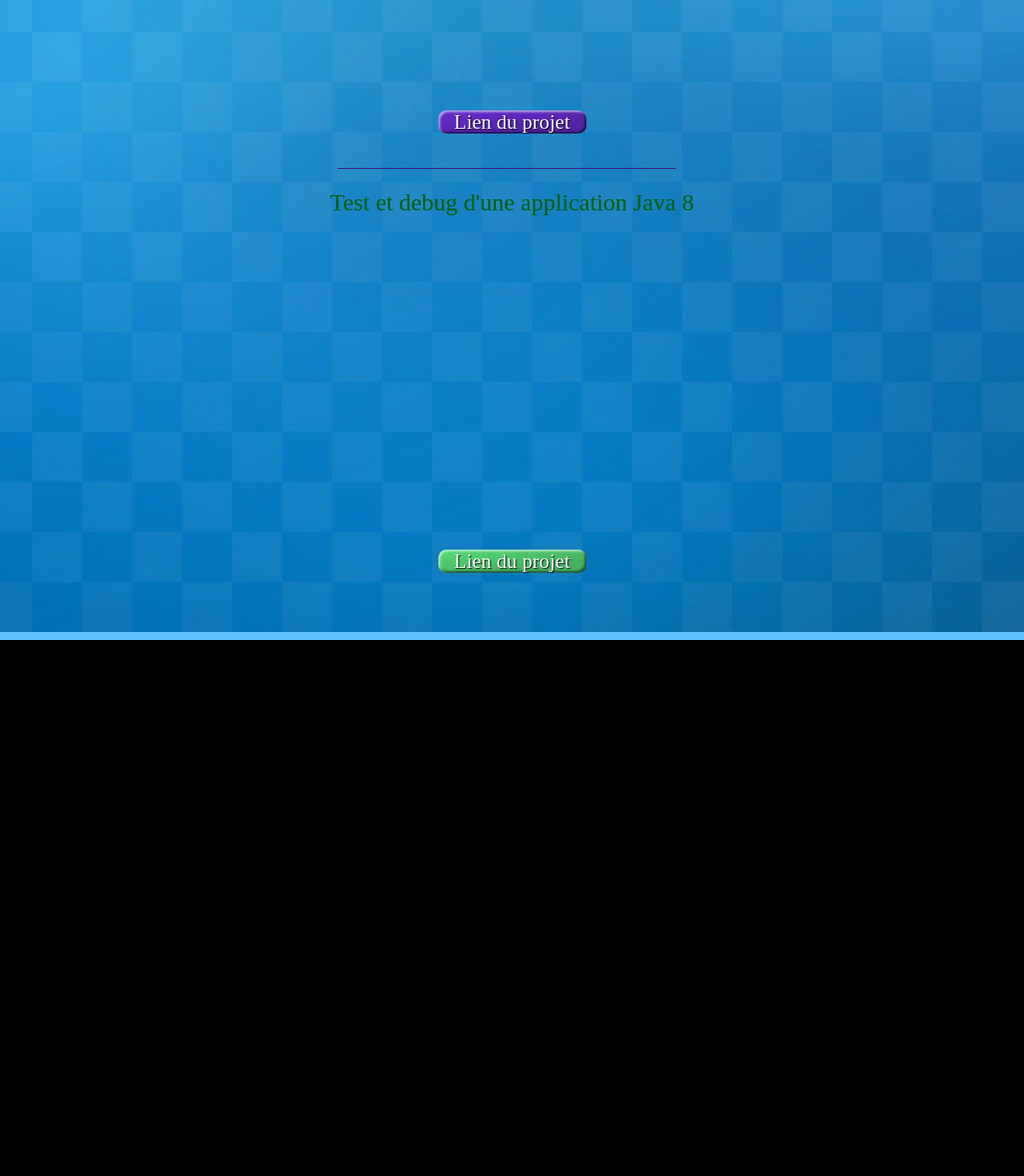
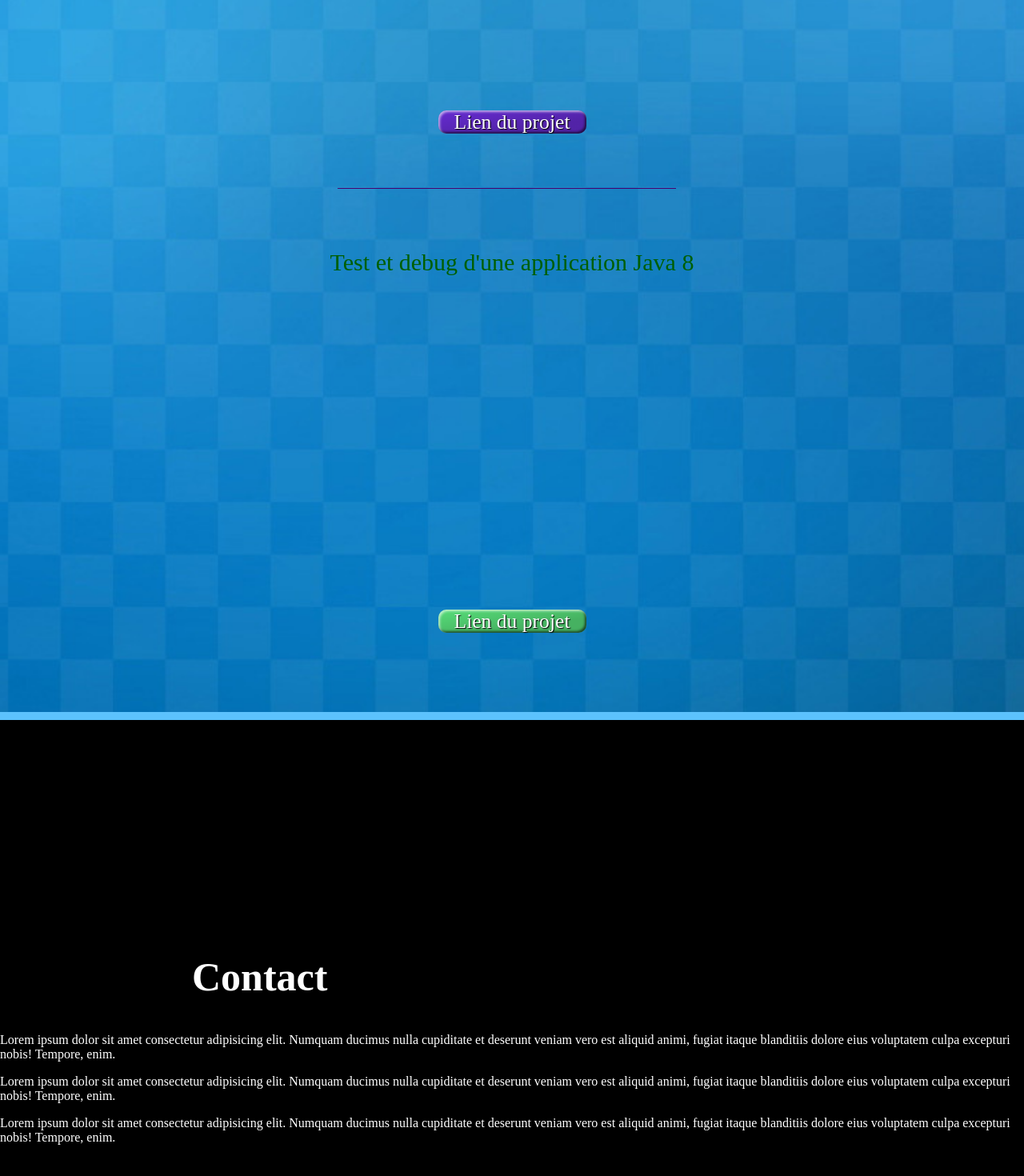
Before and after one commit to Silverawz/Portfolio, an Angular app: page / in a window 1280 px wide. Shown: the part 3544-5014 px from the top of the page at 80% size. Built offline with nearby package versions, Linux system fonts and the light colour scheme; a web font is replaced by a local one.

Commit message:
fixing some simples issues

```diff
--- a/src/app/app.component.css
+++ b/src/app/app.component.css
@@ -19,11 +19,17 @@
 
 
 
-
-
-
-
-
+#contact{
+
+}
+
+#contact > h1{
+  color:white;
+}
+
+#contact > p{
+  color:white;
+}
 
 
 
@@ -41,7 +47,7 @@
   background-repeat: no-repeat;
   background-position: center;
   background-size: cover;
-  height:2000px;
+  height:2100px;
   box-sizing: border-box;
 }
 
@@ -382,8 +388,8 @@
   margin-right:33%;
   height:1px;
   background : rgb(70, 0, 110);
-  margin-top:25px;
-  margin-bottom:25px;
+  margin-top:50px;
+  margin-bottom:75px;
 }
 
 
--- a/src/app/app.component.ts
+++ b/src/app/app.component.ts
@@ -39,22 +39,20 @@ export class AppComponent implements OnInit {
 
   scroll2 = (event): void => {
     this.backAllToInitialColor();
-    if(window.scrollY >= 0 && window.scrollY < 1146){
+    if(window.scrollY >= 0 && window.scrollY < 700 ){
       document.getElementById('menu_1').style.color = "green";
       if(this.currentSection != 1) this.currentSection = 1;
-    }  else if(window.scrollY >= 1146 && window.scrollY < 2330){
+    }  else if(window.scrollY >= 700 && window.scrollY < 1800){
       document.getElementById('menu_2').style.color = "green";
       if(this.currentSection != 2) this.currentSection = 2;
-    } else if(window.scrollY >= 2330 && window.scrollY < 3381){
+    } else if(window.scrollY >= 1800 && window.scrollY < 4000){
       document.getElementById('menu_3').style.color = "green";
       if(this.currentSection != 3) this.currentSection = 3;
-    } else if(window.scrollY >= 3381){
+    } else if(window.scrollY >= 4000){
       document.getElementById('menu_4').style.color = "green";
       if(this.currentSection != 4) this.currentSection = 4;
     }
   }
-
-
 
 
   typeWriter() {
@@ -229,7 +227,7 @@ export class AppComponent implements OnInit {
         this.animationActiveSectionProjects[2] = false;
       }
     }
-        /**section projects end*/
+    /**section projects end*/
   }
 
 
```
Also changed, not shown: src/app/app.component.html (+0 -79 lines).
